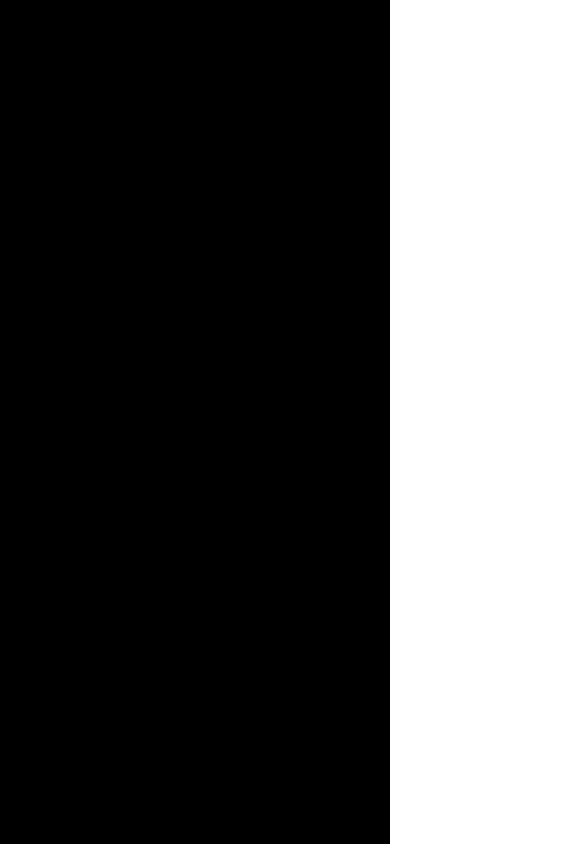
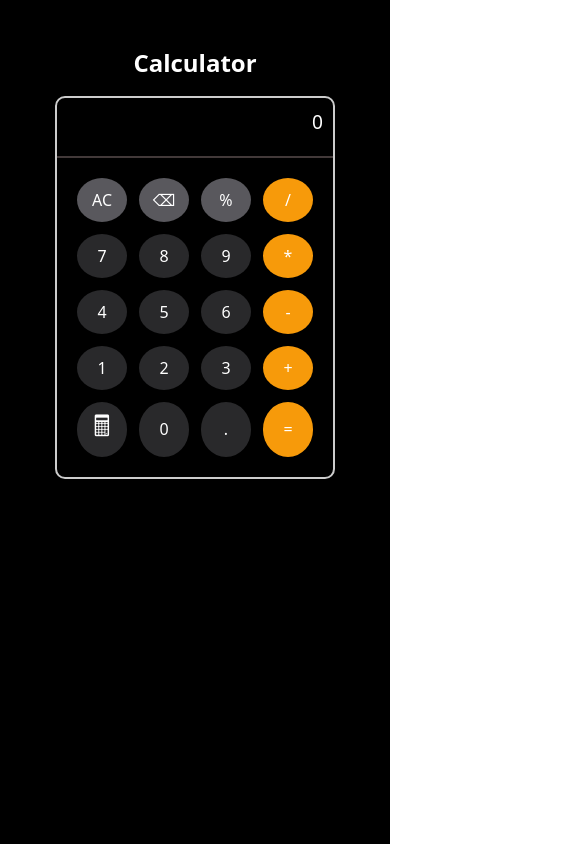
Before and after one commit to Kamranalyyy244/Calculator, a React (Vite) app: page / in a window 390 px wide. Shown: the top 844 px of the page, 585 px wide, since content can reach past the window. Built offline with nearby package versions, Linux system fonts and the light colour scheme.

Commit message:
update css

```diff
--- a/src/component/style.css
+++ b/src/component/style.css
@@ -7,21 +7,25 @@
 }
 body{
   background: #000;
+  display: flex;
+  flex-direction: column;
+  align-items: center;
+  justify-content: start;
+  min-height: 100vh;
+  padding-top: 30px;
 }
 h1{
-  margin: 30px 68%;
+  margin: 20px 0;
   font-size: 4.5rem;
   font-weight: 600;
   color: #fff;
 }
 .calculator{
-  height: auto;
-  margin-left: 85vh;
-  width: 370px;
+  width: 280px;
   /* margin: 50px 190%; */
   background-color: black;
   border: 2px solid #ccc;
-  border-radius:8px ;
+  border-radius:10px ;
   box-shadow: 0 4px 8px rgba(0, 0, 0, 0.2);
 }
 .display{
@@ -41,8 +45,8 @@
   padding: 20px;
 }
 button{
-  padding: 15px;
-  font-size: 1.8rem;
+  padding: 12px;
+  font-size: 1.2rem;
   border: none;
   border-radius: 50%;
   cursor: pointer;
@@ -62,7 +66,7 @@
 }
 
 .buttons :nth-child(17){
-  font-size: 2.5rem;
+  font-size: 1.8rem;
   padding: 1px;
   text-align: center;
   padding-bottom: 10px;
@@ -75,3 +79,27 @@
 button:hover{
   opacity: 0.8;
 }
+
+
+
+@media (max-width: 400px) {
+  h1 {
+    font-size: 1.5rem;
+    text-align: center;
+  }
+
+  .calculator {
+    max-width: 90vw;
+  }
+
+  button {
+    padding: 10px;
+    font-size: 1rem;
+  }
+
+  .display {
+    font-size: 1.2rem;
+    height: 60px;
+    padding: 10px;
+  }
+}
```
